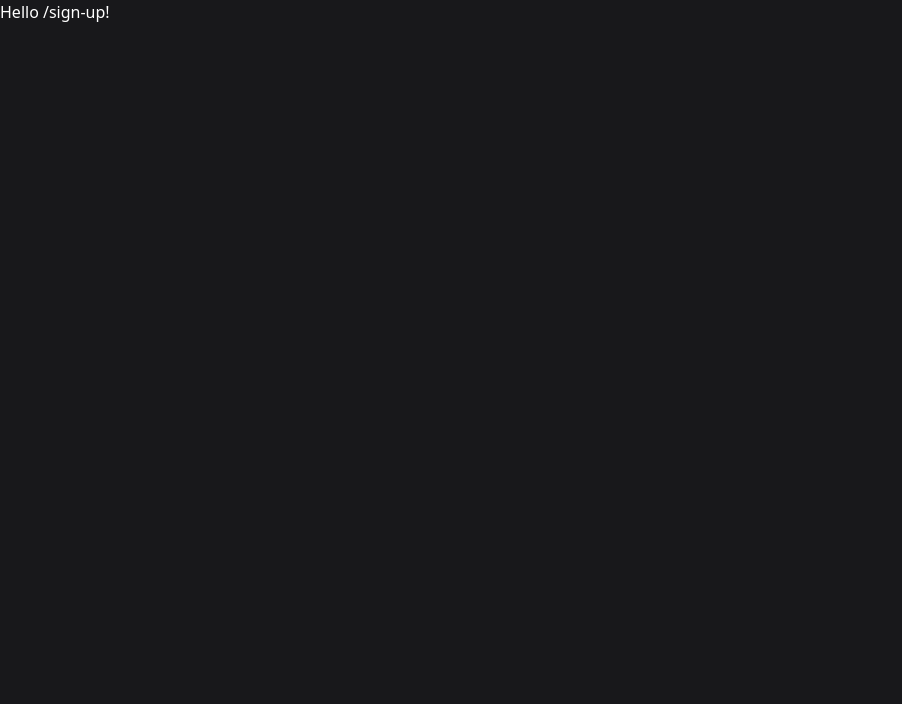
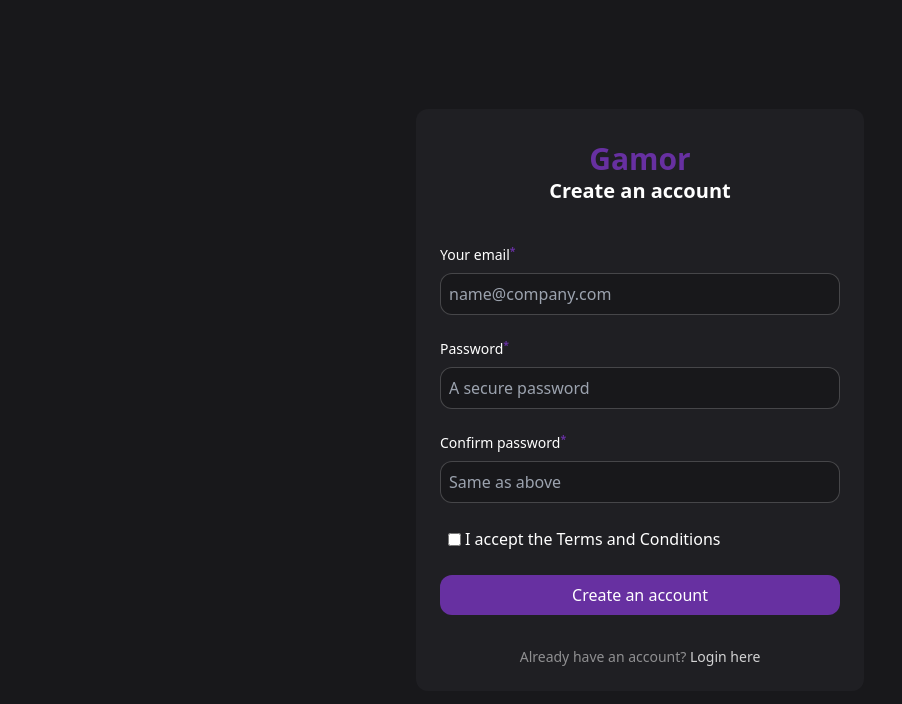
Before and after one commit to cmollinea/gamor-avangenio, a React (Vite) app: page /sign-up in a window 1280 px wide. Shown: the top 704 px of the page, without its empty margins (0-902 px from the left). Built offline with nearby package versions, Linux system fonts and the light colour scheme.

Commit message:
feat: add singup with zod validation

```diff
--- a/src/components/auth/sign-up.tsx
+++ /dev/null
@@ -1,3 +0,0 @@
-export const SignUp = () => {
-  return <div>SignUp</div>;
-};
--- a/src/components/home/hero.tsx
+++ b/src/components/home/hero.tsx
@@ -4,8 +4,6 @@ import { HomeCta } from "./home-cta";
 import { MainBoard } from "./main-board";
 
 export const Hero = () => {
-  console.log("Home is rendering");
-
   return (
     <section className="grid w-full overflow-hidden rounded-xl shadow-xl transition-colors ease-out max-lg:gap-20 max-lg:gap-y-10 lg:grid-cols-2 lg:bg-card-background xl:h-[45rem] xl:grid-cols-3 dark:bg-card-background">
       {/*First Card*/}
--- a/src/components/home/remove-user-btn.tsx
+++ b/src/components/home/remove-user-btn.tsx
@@ -26,8 +26,6 @@ export const RemoveUserBtn = withRemoveUser(
       }, 150);
     };
 
-    console.log(`${user} btn trigger`);
-
     return (
       <button
         ref={btnRef}
--- a/src/components/search/user-action.tsx
+++ b/src/components/search/user-action.tsx
@@ -8,7 +8,7 @@ export const UserAction = () => {
     <div className="relative place-self-end">
       <button
         onClick={handlePanel}
-        className={`flex items-center rounded-xl bg-background p-2 transition-all ease-in-out hover:bg-background/50 active:scale-95 ${showPanel ? "shadow-inner shadow-foreground/20" : ""}`}
+        className={`flex min-w-[150px] items-center rounded-xl bg-background p-2 transition-all ease-in-out hover:bg-background/50 active:scale-95 ${showPanel ? "shadow-inner shadow-foreground/20" : ""}`}
       >
         <img
           className="h-10 w-10 rounded-full"
--- /dev/null
+++ b/src/hooks/use-sign-up.ts
@@ -0,0 +1,104 @@
+import { useMutation } from "@tanstack/react-query";
+import { useNavigate } from "@tanstack/react-router";
+import { useState } from "react";
+import { z } from "zod";
+import { supabase } from "../lib/utils";
+
+export const specialChars = "*#@$%^&";
+
+type NewUerInfo = {
+  email: string;
+  password: string;
+};
+
+type SignUpError = {
+  message: string;
+  target: string;
+};
+
+const newUser = z
+  .object({
+    email: z.string().email({ message: "Not a valid email" }),
+    password: z
+      .string()
+      .min(6, { message: "Password must contain at least 6 characters" })
+      .refine(
+        (pass) => specialChars.split("").some((char) => pass.includes(char)),
+        "Must contain a special character",
+      ),
+    confirmPassword: z.string(),
+    terms: z
+      .string()
+      .nullable()
+      .refine((item) => item === "1", "You need to accept our terms"),
+  })
+  .refine((data) => data.password === data.confirmPassword, {
+    message: "Passwords don't match",
+    path: ["confirmPassword"],
+  });
+
+const mutate = ({ email, password }: NewUerInfo) => {
+  return supabase.auth.signUp({ email: email, password: password });
+};
+
+//--> Dummy Validation
+
+export const useSignUp = () => {
+  const [errors, setErrors] = useState<SignUpError[] | null>(null);
+  const navigate = useNavigate();
+  const mutation = useMutation({
+    mutationFn: mutate,
+    onSuccess: () => {
+      navigate({ to: "/search" });
+    },
+  });
+
+  const handleSignUp = (e: React.FormEvent<HTMLFormElement>) => {
+    e.preventDefault();
+    const formData = new FormData(e.currentTarget);
+    const userData = {
+      email: formData.get("email"),
+      password: formData.get("password"),
+      confirmPassword: formData.get("confirmPassword"),
+      terms: formData.get("terms"),
+    };
+
+    const zodErrors = newUser.safeParse(userData).error?.errors;
+
+    if (zodErrors) {
+      const errArr = zodErrors.map((err) => {
+        return { message: err.message, target: err.path[0] as string };
+      });
+      setErrors(errArr);
+      return;
+    }
+
+    //--> This data was ensured to be string o the safeParse Block
+    mutation.mutate({
+      email: userData.email as string,
+      password: userData.password as string,
+    });
+    //<--
+  };
+
+  const errorIndexes = {
+    emailIndex: errors?.findIndex((err) => err.target === "email") ?? -1,
+    passwordIndex: errors?.findIndex((err) => err.target === "password") ?? -1,
+    confirmPasswordIndex:
+      errors?.findIndex((err) => err.target === "confirmPassword") ?? -1,
+    termsIndex: errors?.findIndex((err) => err.target === "terms") ?? -1,
+  };
+
+  const removeErrorFromInput = (errorIndex: number) => {
+    if (errorIndex >= 0) {
+      const filteredErrors = errors?.filter(
+        (err, index) => index !== errorIndex,
+      );
+      setErrors(filteredErrors as SignUpError[]);
+    }
+  };
+
+  return { handleSignUp, errors, errorIndexes, removeErrorFromInput };
+};
+
+//<--
--- a/src/hooks/use-user-actions.ts
+++ b/src/hooks/use-user-actions.ts
@@ -5,8 +5,6 @@ import { supabase } from "../lib/utils";
 import { useAuth } from "./use-auth-context";
 
 const mutate = () => {
-  console.log("Logging out");
-
   return supabase.auth.signOut();
 };
 
--- a/src/lib/get-games.ts
+++ b/src/lib/get-games.ts
@@ -13,7 +13,6 @@ const options = {
 
 export async function getGames(title: string = "", category: string = "all") {
   const searchParams = new URLSearchParams();
-  console.log(title);
   let endpoint = url;
 
   if (category !== "all") {
--- a/src/routes/_auth.search.tsx
+++ b/src/routes/_auth.search.tsx
@@ -31,6 +31,8 @@ export const Route = createFileRoute("/_auth/search")({
   pendingMs: 0,
 });
 
+//--> Export this component to be used in the lazy segment
+
 export function Games() {
   const { title, category } = Route.useSearch();
 
@@ -55,3 +57,5 @@ export function Games() {
     </>
   );
 }
+
+//<--
--- a/src/routes/_auth.tsx
+++ b/src/routes/_auth.tsx
@@ -14,8 +14,6 @@ import { supabase } from "../lib/utils";
 export const Route = createFileRoute("/_auth")({
   component: () => <SearchLayout />,
   loader: async ({ context }) => {
-    console.log(context.authContext.user);
-
     if (!context.authContext?.session) {
       const setSession = context.authContext?.setSession as React.Dispatch<
         React.SetStateAction<Session | null>
--- a/src/routes/sign-up.lazy.tsx
+++ b/src/routes/sign-up.lazy.tsx
@@ -1,5 +1,157 @@
-import { createLazyFileRoute } from '@tanstack/react-router'
+import { createLazyFileRoute, Link } from "@tanstack/react-router";
+import {
+  Card,
+  CardContent,
+  CardFooter,
+  CardHeader,
+  CardTitle,
+} from "../components/ui/card";
+import { useSignUp } from "../hooks/use-sign-up";
 
-export const Route = createLazyFileRoute('/sign-up')({
-  component: () => <div>Hello /sign-up!</div>
-})
+export const Route = createLazyFileRoute("/sign-up")({
+  component: () => <SignUp />,
+});
+
+const SignUp = () => {
+  const { handleSignUp, removeErrorFromInput, errorIndexes, errors } =
+    useSignUp();
+
+  const { emailIndex, passwordIndex, confirmPasswordIndex, termsIndex } =
+    errorIndexes;
+
+  return (
+    <section className="flex h-screen place-content-center items-center">
+      <Card className="w-full max-w-md">
+        <CardHeader className="flex-col">
+          <Link className="text-3xl font-bold text-primary" to="/">
+            Gamor
+          </Link>
+          <CardTitle>Create an account</CardTitle>
+        </CardHeader>
+        <CardContent>
+          <form className="space-y-4 md:space-y-6" onSubmit={handleSignUp}>
+            <div>
+              <label
+                htmlFor="email"
+                className="mb-2 block text-sm font-medium text-gray-900 dark:text-white"
+              >
+                Your email
+                <sup className="font-bold text-primary">*</sup>
+              </label>
+              <div>
+                <input
+                  onFocus={() => removeErrorFromInput(emailIndex)}
+                  // Using input type = text in order to disable the html validation
+                  type="text"
+                  name="email"
+                  id="email"
+                  inputMode="email"
+                  className={`w-full rounded-xl border border-foreground/20 bg-background p-2 pr-10 transition-colors ease-in-out focus:border-primary focus:outline-none ${emailIndex >= 0 ? "border-red-500" : ""}`}
+                  placeholder="name@company.com"
+                />
+                {emailIndex >= 0 && errors ? (
+                  <span className="text-xs text-red-500">
+                    {errors[emailIndex].message}
+                  </span>
+                ) : null}
+              </div>
+            </div>
+            <div>
+              <label
+                htmlFor="password"
+                className="mb-2 block text-sm font-medium text-gray-900 dark:text-white"
+              >
+                Password
+                <sup className="font-bold text-primary">*</sup>
+              </label>
+              <div>
+                <input
+                  onFocus={() => removeErrorFromInput(passwordIndex)}
+                  type="password"
+                  name="password"
+                  id="password"
+                  placeholder="A secure password"
+                  className={`w-full rounded-xl border border-foreground/20 bg-background p-2 pr-10 transition-colors ease-in-out focus:border-primary focus:outline-none ${passwordIndex >= 0 ? "border-red-500" : ""}`}
+                />
+                {passwordIndex >= 0 && errors ? (
+                  <span className="text-xs text-red-500">
+                    {errors[passwordIndex].message}
+                  </span>
+                ) : null}
+              </div>
+            </div>
+            <div>
+              <label
+                htmlFor="confirmPassword"
+                className="mb-2 block text-sm font-medium text-gray-900 dark:text-white"
+              >
+                Confirm password
+                <sup className="font-bold text-primary">*</sup>
+              </label>
+              <div>
+                <input
+                  onFocus={() => removeErrorFromInput(confirmPasswordIndex)}
+                  type="password"
+                  name="confirmPassword"
+                  id="confirmPassword"
+                  placeholder="Same as above"
+                  className={`w-full rounded-xl border border-foreground/20 bg-background p-2 pr-10 transition-colors ease-in-out focus:border-primary focus:outline-none ${confirmPasswordIndex >= 0 ? "border-red-500" : ""}`}
+                />
+                {confirmPasswordIndex >= 0 && errors ? (
+                  <span className="text-xs text-red-500">
+                    {errors[confirmPasswordIndex].message}
+                  </span>
+                ) : null}
+              </div>
+            </div>
+            <div>
+              <div className="flex items-center space-x-1 pl-2">
+                <input
+                  onFocus={() => removeErrorFromInput(termsIndex)}
+                  id="terms"
+                  name="terms"
+                  aria-describedby="terms"
+                  type="checkbox"
+                />
+                <label
+                  htmlFor="terms"
+                  className={`font-light ${termsIndex >= 0 ? "text-red-500" : ""}`}
+                >
+                  I accept the{" "}
+                  <Link
+                    className="text-primary-600 dark:text-primary-500 font-medium hover:underline"
+                    href="#"
+                  >
+                    Terms and Conditions
+                  </Link>
+                </label>
+              </div>
+              {termsIndex >= 0 && errors ? (
+                <span className="text-xs text-red-500">
+                  {errors[termsIndex].message}
+                </span>
+              ) : null}
+            </div>
+            <button
+              type="submit"
+              className="flex w-full place-content-center items-center space-x-0.5 rounded-xl bg-primary p-2 transition-colors ease-in-out hover:bg-primary/80"
+            >
+              Create an account
+            </button>
+          </form>
+        </CardContent>
+        <CardFooter className="items-center">
+          <p className="text-center text-sm font-light text-foreground/50">
+            Already have an account?{" "}
+            <Link
+              to="/sign-in"
+              className="font-medium text-foreground/80 hover:underline"
+            >
+              Login here
+            </Link>
+          </p>
+        </CardFooter>
+      </Card>
+    </section>
+  );
+};
```
Also changed, not shown: src/components/auth/login.tsx (+5 -6 lines).
